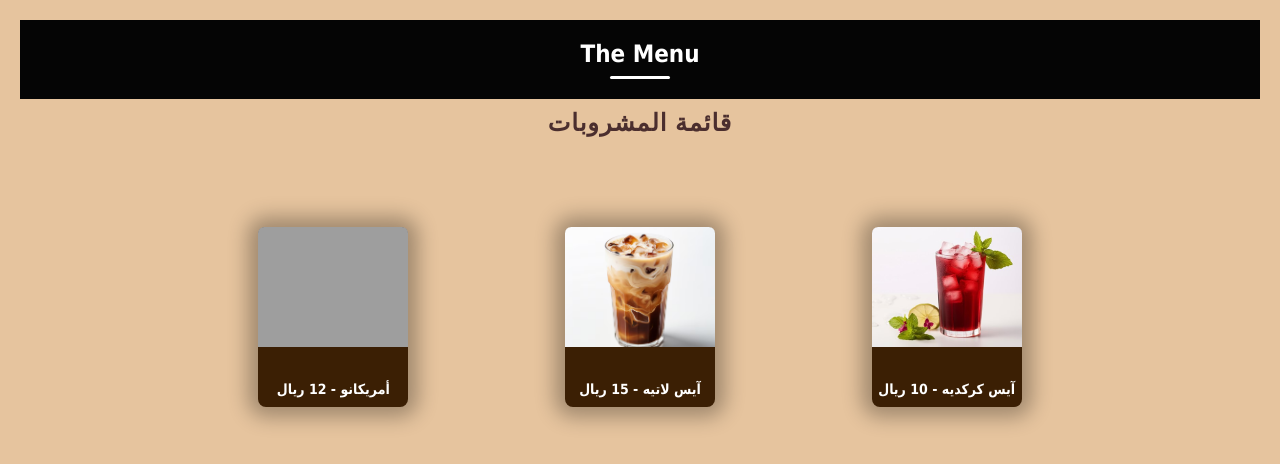
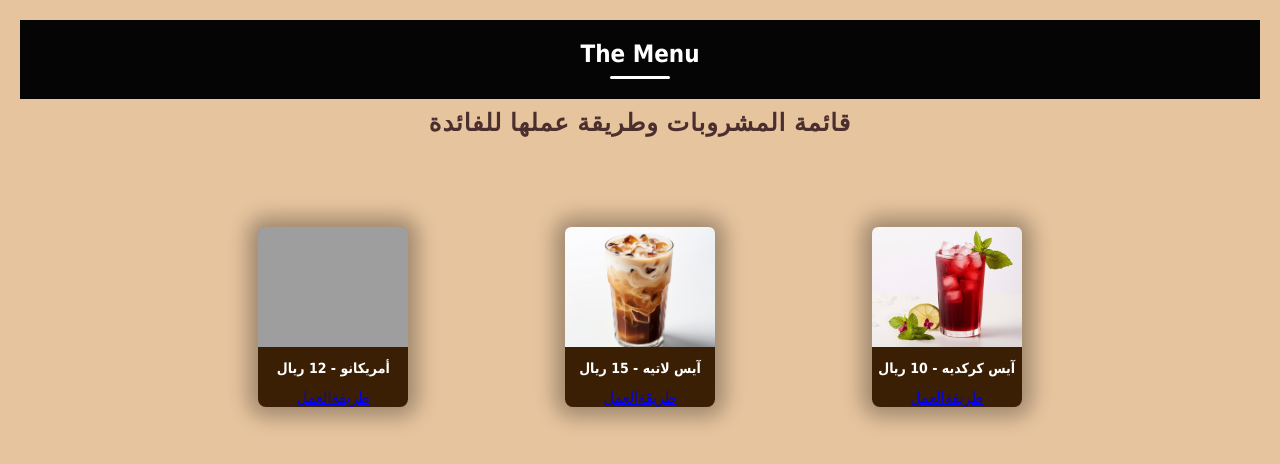
Before and after one commit to Leen223/coffeeshop-menu, a plain HTML site: page index.html in a window 1280 px wide. Drawn offline with Linux system fonts and the light colour scheme; grey boxes are pictures that could not be loaded.

Commit message:
Update index.html

```diff
--- a/index.html
+++ b/index.html
@@ -10,7 +10,7 @@
 
   <nav>
     <h1>The Menu</h1>
-    <h2>قائمة المشروبات</h2>
+    <h2>قائمة المشروبات وطريقة عملها للفائدة</h2>
   </nav>
 
   <div class="menu-grid">
@@ -18,16 +18,28 @@
 
       <img src="iceamricano.png" alt="amricano">
       <p> أمريكانو - 12 ريال</p>
+      <a
+      href="https://youtu.be/ZUQkOOVuLVM?si=ktu3A8PDcgfcMmwf">
+      طريقةالعمل
+    </a>
     </div>
 
     <div class="box">
       <img src="icelatte.png" alt="icelatte">
       <p> آيس لاتيه - 15 ريال</p>
+      <a
+      href="https://youtu.be/S3qoxUWpYcQ?si=1vmvrSDMrwnSbm0n">
+    طريقةالعمل
+  </a>
     </div>
 
     <div class="box">
       <img src="icehibu.jpg" alt="icehibu">
       <p> آيس كركديه - 10 ريال</p>
+      <a
+      href="https://youtu.be/amqCshShkok?si=oog3fJrazYp1adDP">
+    طريقةالعمل
+  </a>
     </div>
   </div>
 
```
